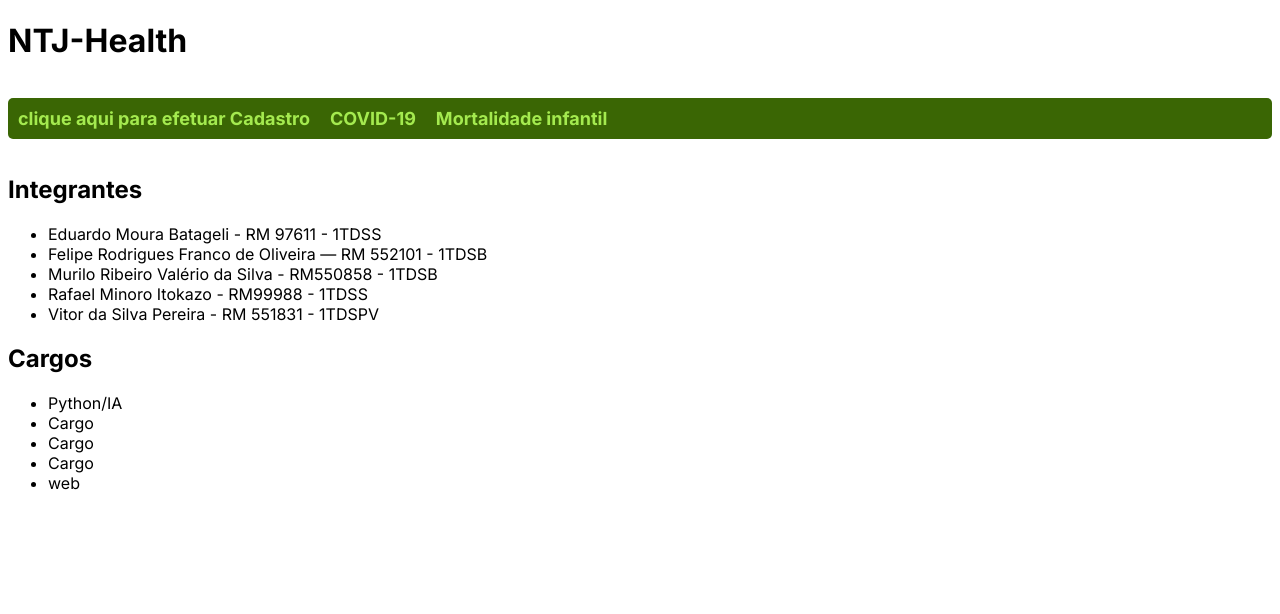
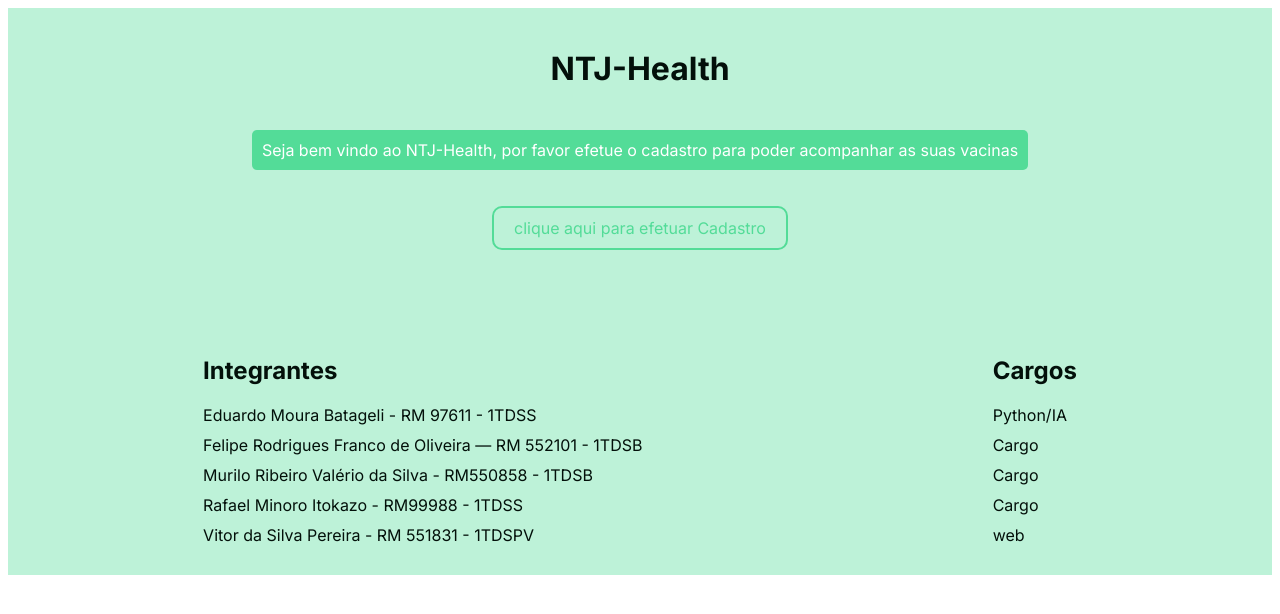
Before and after one commit to Rminoro/gs_web_final, a Next.js app: page / in a window 1280 px wide. Shown: the top 614 px of the page. Built offline with nearby package versions, Linux system fonts and the light colour scheme.

Commit message:
estilização

```diff
--- a/src/app/informativos/cadastro/page.jsx
+++ b/src/app/informativos/cadastro/page.jsx
@@ -1,4 +1,5 @@
 "use client"
+import menuStyle from '@/components/styles/cadastro.scss'
 import React, { useState } from 'react';
 
 const Cadastro = () => {
@@ -36,7 +37,7 @@ const Cadastro = () => {
   };
 
   return (
-    <div>
+    <div >
       <h1>Cadastro de Paciente</h1>
       <form onSubmit={handleSubmit}>
         <label>
--- a/src/components/menu/menu.jsx
+++ b/src/components/menu/menu.jsx
@@ -1,11 +1,16 @@
 // Menu.js
 import Link from 'next/link';
-import styles from './Menu.module.scss';
+import styles from './menu.module.scss';
 
 const Menu = () => {
   return (
     <div className={styles.menu}>
       <nav>
+        <div>
+          <p>
+            Seja bem vindo ao NTJ-Health, por favor efetue o cadastro para poder acompanhar as suas vacinas
+          </p>
+        </div>
         <ul>
           <li>
             <Link href="/informativos/cadastro">
@@ -13,14 +18,14 @@ const Menu = () => {
             </Link>
           </li>
           <li>
-            <Link href="/menu/covid">
+            {/* <Link href="/menu/covid">
               COVID-19
-            </Link>
+            </Link> */}
           </li>
           <li>
-            <Link href="/menu/mortalidade">
+            {/* <Link href="/menu/mortalidade">
               Mortalidade infantil
-            </Link>
+            </Link> */}
           </li>
         </ul>
       </nav>
--- a/src/components/menu/menu.module.scss
+++ b/src/components/menu/menu.module.scss
@@ -1,28 +1,49 @@
 // Menu.module.scss
+
 .menu {
+  background-color: #bdf2d8;
+  padding: 20px;
+  text-align: center;
+
   nav {
+    display: flex;
+    flex-direction: column;
+    align-items: center;
+
+    div {
+      background-color: #53dc98;
+      padding: 10px;
+      border-radius: 5px;
+      margin-bottom: 10px;
+
+      p {
+        margin: 0;
+        color: white;
+      }
+    }
+
     ul {
       list-style: none;
-        display: flex;
-        gap: 20px;
-        background-color: #3A6604;
-        padding: 10px;
-        border-radius: 5px;
-      }
+      padding: 0;
 
       li {
-        font-size: 18px;
-        font-weight: bold;
-      }
+        margin: 10px;
 
         a {
-        color: #A4EA4F;
+          display: inline-block;
+          padding: 10px 20px;
+          border: 2px solid #53dc98;
+          border-radius: 10px;
+          color: #53dc98;
           text-decoration: none;
-        transition: color 0.3s;
-      }
+          transition: background-color 0.3s, color 0.3s;
 
-      a:hover {
+          &:hover {
+            background-color: #53dc98;
             color: white;
           }
         }
       }
+    }
+  }
+}
--- a/src/components/rodape/rodape.jsx
+++ b/src/components/rodape/rodape.jsx
@@ -1,5 +1,5 @@
 import React from 'react'
-
+import rodapeStyle from '@/components/styles/rodape.scss';
 
 export default function Rodape() {
   return (
--- /dev/null
+++ b/src/components/styles/cadastro.scss
@@ -0,0 +1,75 @@
+// Cadastro.module.scss
+
+div {
+  text-align: center;
+  padding: 20px;
+  background-color: #bdf2d8;
+  border-color: #03100a;
+
+  h1 {
+    color: #03100a;
+    background-color: #bdf2d8;
+  }
+
+  form {
+    display: flex;
+    flex-direction: column;
+    align-items: center;
+    margin-top: 20px;
+    border-color: #03100a;
+
+    table {
+      width: 100%;
+      border-collapse: collapse;
+      margin-top: 20px;
+      border-color: #03100a;
+
+      th, td {
+        border: 2px solid #03100a;
+        padding: 8px;
+        text-align: center;
+      }
+
+      th {
+        background-color: #53dc98;
+        color: white;
+      }
+
+      tr:nth-child(even) {
+        background-color: #bdf2d8;
+      }
+
+      tr:nth-child(odd) {
+        background-color: white;
+      }
+    }
+
+    label {
+      margin-bottom: 10px;
+      color: #03100a;
+
+      input {
+        padding: 8px;
+        border: 2px solid #03100a;
+        border-radius: 5px;
+        margin-left: 10px;
+      }
+    }
+
+    button {
+      padding: 10px 20px;
+      background-color: #53dc98;
+      border: 2px solid #53dc98;
+      border-radius: 10px;
+      color: white;
+      cursor: pointer;
+      transition: background-color 0.3s, color 0.3s;
+      border-color: #03100a;
+
+      &:hover {
+        background-color: #03100a;
+        color: #53dc98;
+      }
+    }
+  }
+}
--- a/src/components/styles/principal.module.scss
+++ b/src/components/styles/principal.module.scss
@@ -1,14 +1,59 @@
 // principal.module.scss
+
 .principal {
-    div {
+  background-color: #bdf2d8;
+  padding: 20px;
+  text-align: center;
+
+  h1 {
+    color: #03100a;
+  }
+
+  // Importando os estilos do componente Menu
+  .menu {
+    padding: 20px;
+    text-align: center;
+
+    nav {
       display: flex;
       flex-direction: column;
+      align-items: center;
 
-      h1 {
-        font-size: 36px;
-        margin-bottom: 20px;
+      div {
+        background-color: #53dc98;
+        padding: 10px;
+        border-radius: 5px;
+        margin-bottom: 10px;
+
+        p {
+          margin: 0;
+          color: white;
+        }
+      }
+
+      ul {
+        list-style: none;
+        padding: 0;
+
+        li {
+          margin: 10px;
+
+          a {
+            display: inline-block;
+            padding: 10px 20px;
+            border: 2px solid #53dc98;
+            border-radius: 10px;
+            color: #53dc98;
+            text-decoration: none;
+            transition: background-color 0.3s, color 0.3s;
+
+            &:hover {
+              background-color: #53dc98;
+              color: white;
+            }
+          }
+        }
       }
     }
-
-    // Adicione estilos adicionais conforme necessário
   }
+}
--- /dev/null
+++ b/src/components/styles/rodape.scss
@@ -0,0 +1,25 @@
+// Rodape.module.scss
+
+footer {
+    display: flex;
+    justify-content: space-around;
+    background-color: #bdf2d8;
+    padding: 20px;
+
+    div {
+      h2 {
+        color: #03100a;
+      }
+
+      ul {
+        list-style: none;
+        padding: 0;
+        margin: 0;
+
+        li {
+          color: #03100a;
+          margin-bottom: 10px;
+        }
+      }
+    }
+  }
```
Lines whose indentation alone changed are shown as unchanged.
